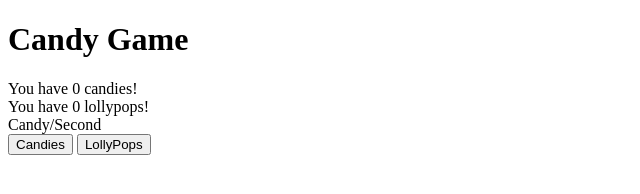
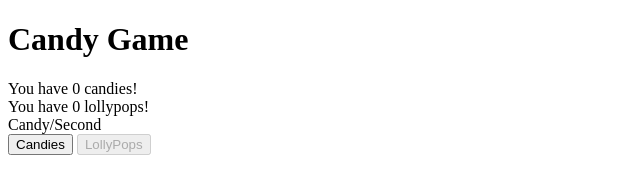
Before and after one commit to green-fox-academy/bauerjudit, a plain HTML site: page week-8/tuesday/candy_game/candy.html in a window 1280 px wide. Shown: the full height of the page, 0-640 px from the left. Drawn offline with Linux system fonts and the light colour scheme.

Commit message:
add disabled button function

```diff
--- a/week-8/tuesday/candy_game/candy.html
+++ b/week-8/tuesday/candy_game/candy.html
@@ -10,7 +10,7 @@
     <div class="LollypopCounter">You have 0 lollypops!</div>
     <div class="CandieSpeed">Candy/Second</div>
     <button class="BuyCandie">Candies</button>
-    <button class="BuyLollypop">LollyPops</button>
+    <button class="BuyLollypop" disabled>LollyPops</button>
   </body>
   <script src ="candy.js"></script>
 </html>
--- a/week-8/tuesday/candy_game/candy.js
+++ b/week-8/tuesday/candy_game/candy.js
@@ -1,7 +1,7 @@
 "use strict";
 
-var candyCount = 100;
-var lollypopCount = 21;
+var candyCount = 0;
+var lollypopCount = 0;
 var buyCandyButton = document.querySelector(".BuyCandie");
 var buyLollypopButton = document.querySelector(".BuyLollypop");
 var candieCounter = document.querySelector(".CandieCounter");
@@ -9,6 +9,15 @@ var lollypopCounter = document.querySelector(".LollypopCounter");
 var candiePersec = document.querySelector(".CandieSpeed");
 var candySpeed = 0;
 
+setInterval(isDisable, 50);
+
+function isDisable () {
+  if (candyCount < 10) {
+    buyLollypopButton.setAttribute("disabled", "disabled");
+  } else {
+    buyLollypopButton.removeAttribute("disabled");
+  }
+}
 
 function buyCandies () {
   candyCount++;
```
